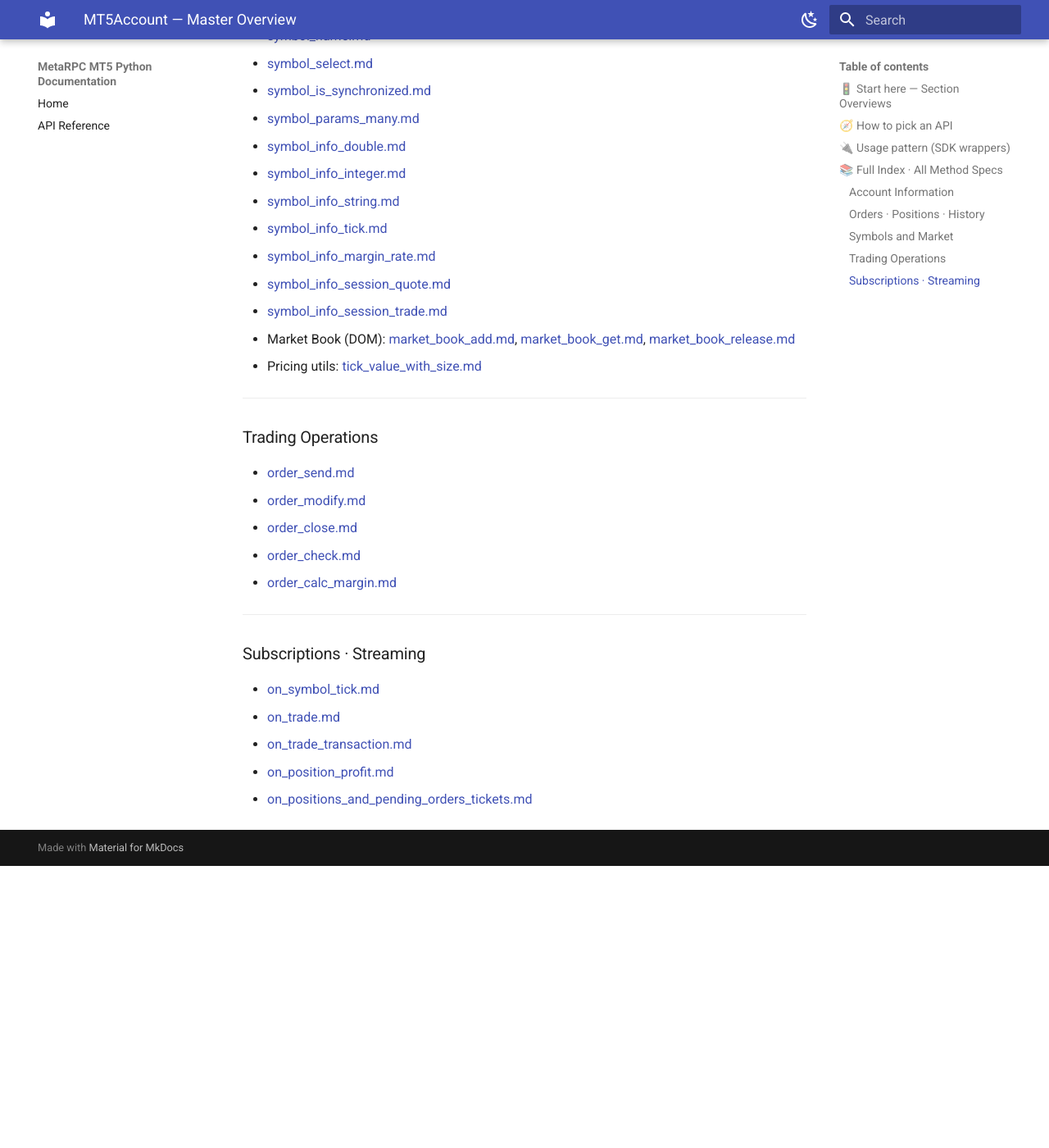
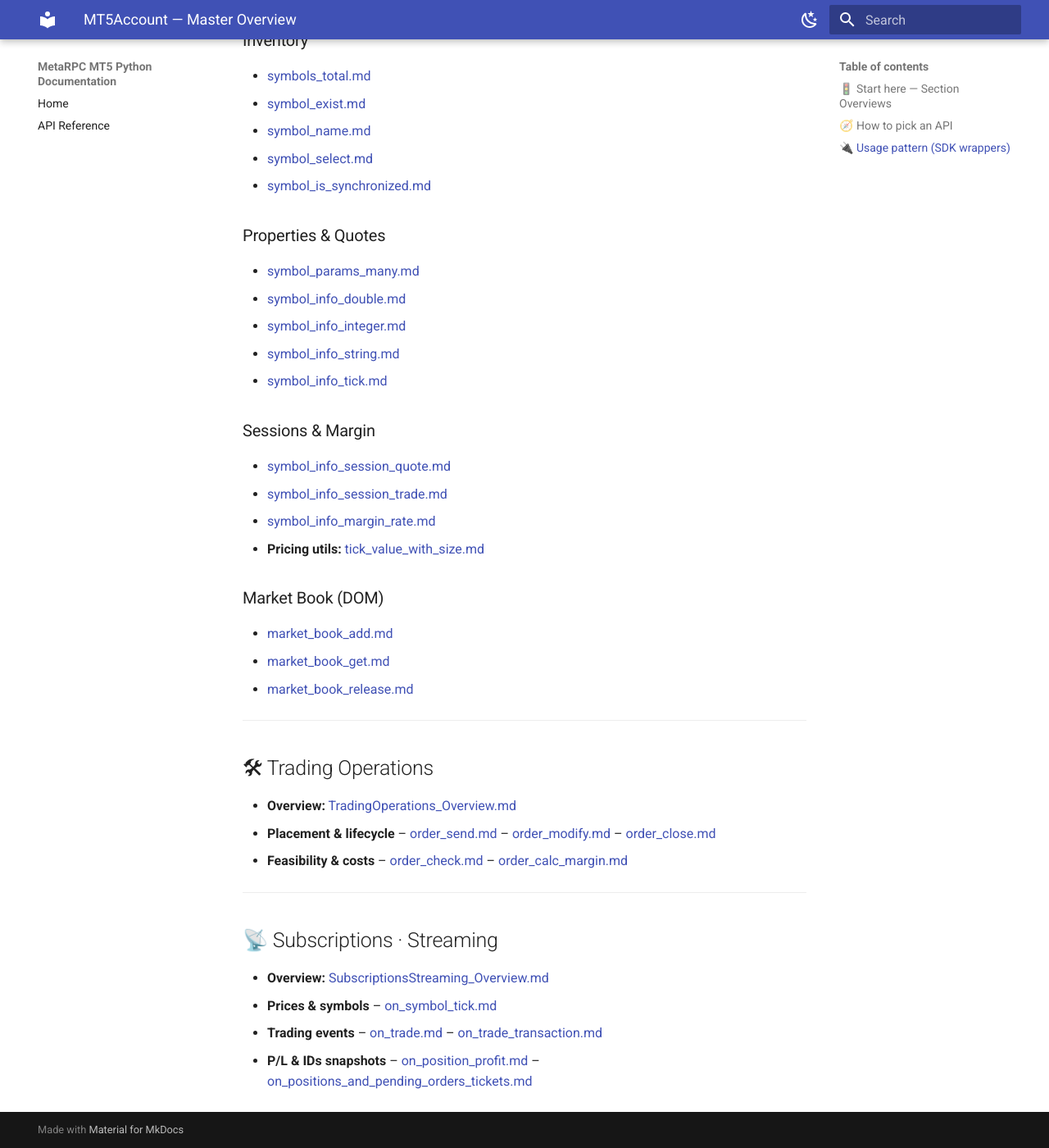
Before and after one commit to MetaRPC/PyMT5, an MkDocs documentation site: the page built from docs/MT5Account/BASE.md, in a window 1280 px wide and 1400 px high, scrolled down 2252 px. Shown: the whole window at 82% size. Built offline with MkDocs 1.6.1 and Material for MkDocs 9.7.7, drawn with Linux system fonts in a browser that asks for light colours; before the commit the page ends 3308 px from its top, so only the background shows below that; some of the changed text lies outside the part shown.

Commit message:
Update BASE.md

```diff
--- a/docs/MT5Account/BASE.md
+++ b/docs/MT5Account/BASE.md
@@ -48,61 +48,91 @@ Timestamps = **UTC** (`google.protobuf.Timestamp`). For long‑lived streams, pa
 
 ---
 
-## 📚 Full Index · All Method Specs
-
-### Account Information
-
-* [account\_info\_double.md](./Account_Information/account_info_double.md)
-* [account\_info\_integer.md](./Account_Information/account_info_integer.md)
-* [account\_info\_string.md](./Account_Information/account_info_string.md)
-* [account\_summary.md](./Account_Information/account_summary.md)
+# 📚 Full Index · All Method Specs
 
 ---
 
-### Orders · Positions · History
+## 📄 Account Information
 
-* [opened\_orders.md](./Orders_Positions_History/opened_orders.md)
-* [opened\_orders\_tickets.md](./Orders_Positions_History/opened_orders_tickets.md)
-* [order\_history.md](./Orders_Positions_History/order_history.md)
-* [positions\_history.md](./Orders_Positions_History/positions_history.md)
-* [positions\_total.md](./Orders_Positions_History/positions_total.md)
+* **Overview:** [Account\_Information\_Overview.md](./Account_Information/Account_Information_Overview.md)
+* **Single‑value getters**
+  – [account\_info\_double.md](./Account_Information/account_info_double.md)
+  – [account\_info\_integer.md](./Account_Information/account_info_integer.md)
+  – [account\_info\_string.md](./Account_Information/account_info_string.md)
+* **Summary**
+  – [account\_summary.md](./Account_Information/account_summary.md)
 
 ---
 
-### Symbols and Market
+## 📦 Orders · Positions · History
+
+* **Overview:** [OrdersPositionsHistory\_Overview.md](./Orders_Positions_History/OrdersPositionsHistory_Overview.md)
+* **Live now**
+  – [opened\_orders.md](./Orders_Positions_History/opened_orders.md)
+  – [opened\_orders\_tickets.md](./Orders_Positions_History/opened_orders_tickets.md)
+  – [positions\_total.md](./Orders_Positions_History/positions_total.md)
+* **History**
+  – [order\_history.md](./Orders_Positions_History/order_history.md)
+  – [positions\_history.md](./Orders_Positions_History/positions_history.md)
+
+---
+
+## 🏷️ Symbols and Market
+
+* **Overview:** [SymbolsandMarket\_Overview.md](./Symbols_and_Market/SymbolsandMarket_Overview.md)
+
+### Inventory
 
 * [symbols\_total.md](./Symbols_and_Market/symbols_total.md)
 * [symbol\_exist.md](./Symbols_and_Market/symbol_exist.md)
 * [symbol\_name.md](./Symbols_and_Market/symbol_name.md)
 * [symbol\_select.md](./Symbols_and_Market/symbol_select.md)
 * [symbol\_is\_synchronized.md](./Symbols_and_Market/symbol_is_synchronized.md)
+
+### Properties & Quotes
+
 * [symbol\_params\_many.md](./Symbols_and_Market/symbol_params_many.md)
 * [symbol\_info\_double.md](./Symbols_and_Market/symbol_info_double.md)
 * [symbol\_info\_integer.md](./Symbols_and_Market/symbol_info_integer.md)
 * [symbol\_info\_string.md](./Symbols_and_Market/symbol_info_string.md)
 * [symbol\_info\_tick.md](./Symbols_and_Market/symbol_info_tick.md)
-* [symbol\_info\_margin\_rate.md](./Symbols_and_Market/symbol_info_margin_rate.md)
+
+### Sessions & Margin
+
 * [symbol\_info\_session\_quote.md](./Symbols_and_Market/symbol_info_session_quote.md)
 * [symbol\_info\_session\_trade.md](./Symbols_and_Market/symbol_info_session_trade.md)
-* Market Book (DOM): [market\_book\_add.md](./Symbols_and_Market/market_book_add.md), [market\_book\_get.md](./Symbols_and_Market/market_book_get.md), [market\_book\_release.md](./Symbols_and_Market/market_book_release.md)
-* Pricing utils: [tick\_value\_with\_size.md](./Symbols_and_Market/tick_value_with_size.md)
+* [symbol\_info\_margin\_rate.md](./Symbols_and_Market/symbol_info_margin_rate.md)
+* **Pricing utils:** [tick\_value\_with\_size.md](./Symbols_and_Market/tick_value_with_size.md)
+
+### Market Book (DOM)
+
+* [market\_book\_add.md](./Symbols_and_Market/market_book_add.md)
+* [market\_book\_get.md](./Symbols_and_Market/market_book_get.md)
+* [market\_book\_release.md](./Symbols_and_Market/market_book_release.md)
 
 ---
 
-### Trading Operations
+## 🛠 Trading Operations
 
-* [order\_send.md](./Trading_Operations/order_send.md)
-* [order\_modify.md](./Trading_Operations/order_modify.md)
-* [order\_close.md](./Trading_Operations/order_close.md)
-* [order\_check.md](./Trading_Operations/order_check.md)
-* [order\_calc\_margin.md](./Trading_Operations/order_calc_margin.md)
+* **Overview:** [TradingOperations\_Overview.md](./Trading_Operations/TradingOperations_Overview.md)
+* **Placement & lifecycle**
+  – [order\_send.md](./Trading_Operations/order_send.md)
+  – [order\_modify.md](./Trading_Operations/order_modify.md)
+  – [order\_close.md](./Trading_Operations/order_close.md)
+* **Feasibility & costs**
+  – [order\_check.md](./Trading_Operations/order_check.md)
+  – [order\_calc\_margin.md](./Trading_Operations/order_calc_margin.md)
 
 ---
 
-### Subscriptions · Streaming
+## 📡 Subscriptions · Streaming
 
-* [on\_symbol\_tick.md](./Subscriptions_Streaming/on_symbol_tick.md)
-* [on\_trade.md](./Subscriptions_Streaming/on_trade.md)
-* [on\_trade\_transaction.md](./Subscriptions_Streaming/on_trade_transaction.md)
-* [on\_position\_profit.md](./Subscriptions_Streaming/on_position_profit.md)
-* [on\_positions\_and\_pending\_orders\_tickets.md](./Subscriptions_Streaming/on_positions_and_pending_orders_tickets.md)
+* **Overview:** [SubscriptionsStreaming\_Overview.md](./Subscriptions_Streaming/SubscriptionsStreaming_Overview.md)
+* **Prices & symbols**
+  – [on\_symbol\_tick.md](./Subscriptions_Streaming/on_symbol_tick.md)
+* **Trading events**
+  – [on\_trade.md](./Subscriptions_Streaming/on_trade.md)
+  – [on\_trade\_transaction.md](./Subscriptions_Streaming/on_trade_transaction.md)
+* **P/L & IDs snapshots**
+  – [on\_position\_profit.md](./Subscriptions_Streaming/on_position_profit.md)
+  – [on\_positions\_and\_pending\_orders\_tickets.md](./Subscriptions_Streaming/on_positions_and_pending_orders_tickets.md)
```
